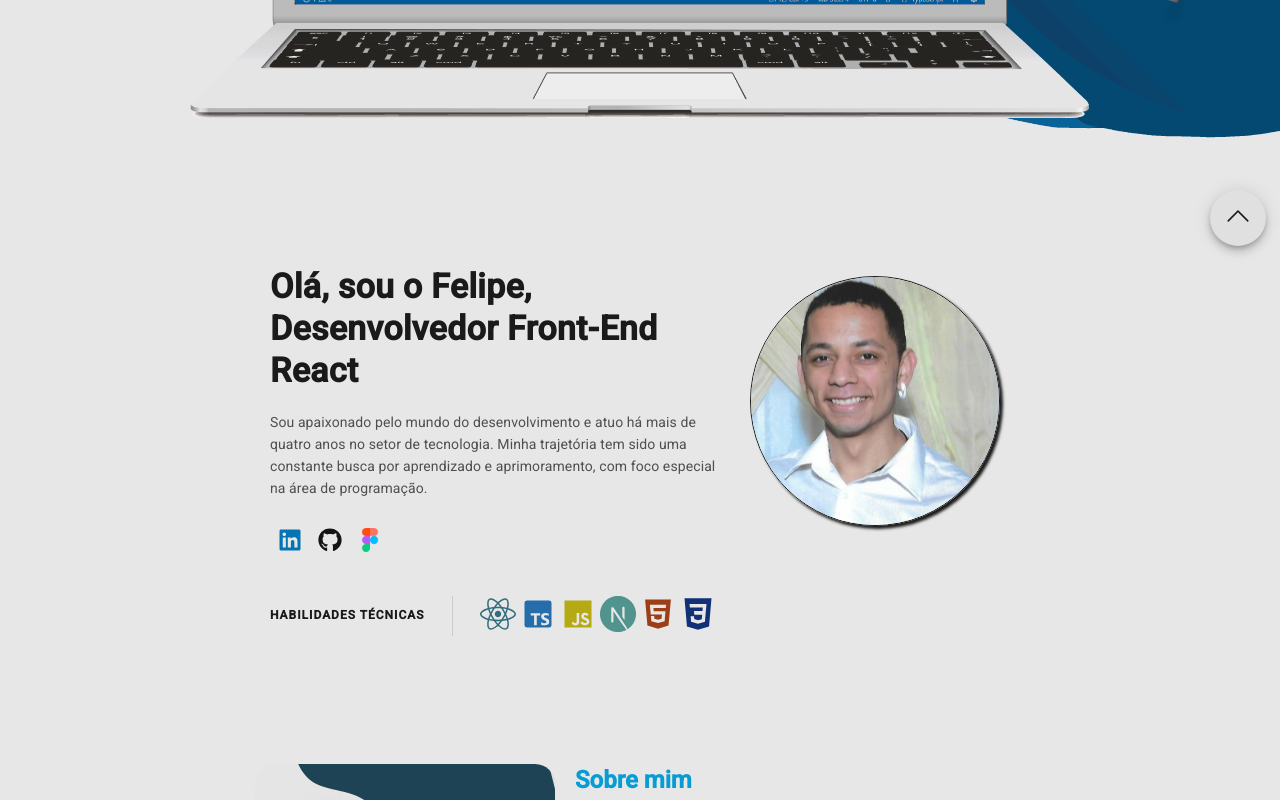
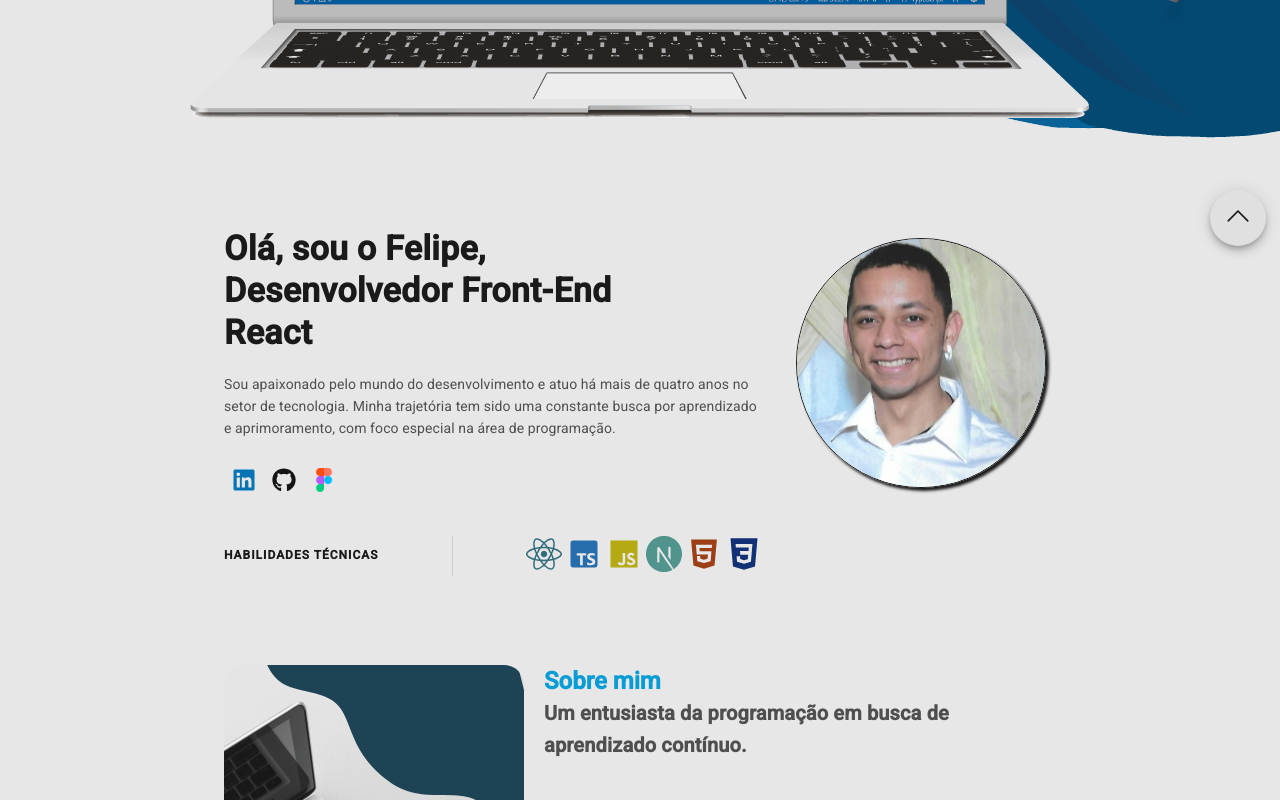
Before and after one commit to Felipe-alv-es/site-portifolio, a React (Create React App) app: page / in a window 1280 px wide. Shown: the part 540-1340 px from the top of the page. Built offline with nearby package versions, Linux system fonts and the light colour scheme; no server answers.

Commit message:
fix(Site): site largescreen improvements

```diff
--- a/src/components/About/About.styles.ts
+++ b/src/components/About/About.styles.ts
@@ -3,6 +3,7 @@ import { SxProps } from "@mui/material/";
 export const getContainerStyle = (): SxProps => ({
   display: "grid",
   placeItems: "center",
+  padding: "0 15% 0 15%",
 });
 
 export const getContentStyle = (): SxProps => ({
@@ -29,7 +30,7 @@ export const getTitleStyle = (): SxProps => ({
 });
 
 export const getSubtitleStyle = (): SxProps => ({
-  maxWidth: "450px",
+  // maxWidth: "450px",
   minWidth: "296px",
   gridArea: "content",
 });
--- a/src/components/AboutMe/AboutMe.style.ts
+++ b/src/components/AboutMe/AboutMe.style.ts
@@ -3,6 +3,7 @@ import { SxProps } from "@mui/material/";
 export const getContainerStyle = (): SxProps => ({
   display: "grid",
   placeItems: "center",
+  padding: "0 15% 0 15%",
 });
 
 export const getContentStyle = (): SxProps => ({
@@ -26,7 +27,6 @@ export const getTitleStyle = (): SxProps => ({
 });
 
 export const getSubtitleStyle = (): SxProps => ({
-  maxWidth: "450px",
   minWidth: "296px",
   gridArea: "content",
 });
```
